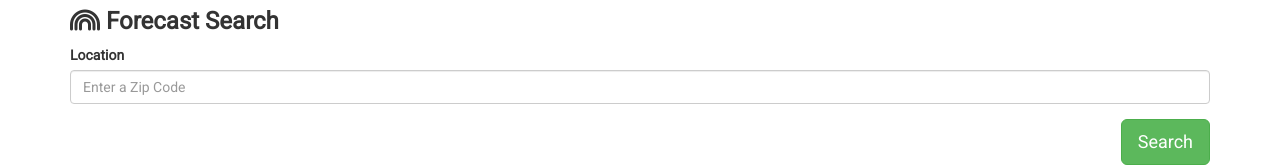
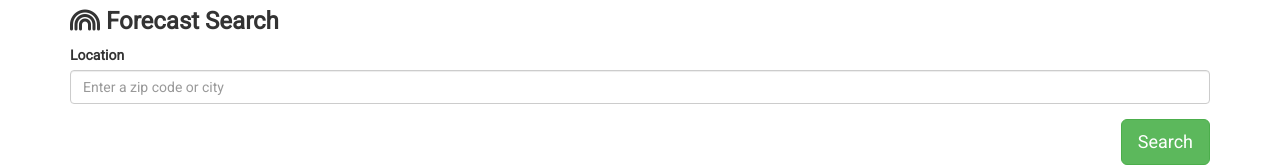
Before and after one commit to thaining7/React-Weather-App, a React (Create React App) app in the folder client/: page / in a window 1280 px wide. Shown: the part 290-457 px from the top of the page. Built offline with nearby package versions, Linux system fonts and the light colour scheme; some icons are missing.

Commit message:
updated form component

```diff
--- a/client/src/components/Form/index.js
+++ b/client/src/components/Form/index.js
@@ -12,7 +12,7 @@ function Form ({ query, handleInputChange, handleFormSubmit }) {
           id='Title'
           type='text'
           value={query}
-          placeholder='Enter a Zip Code'
+          placeholder='Enter a zip code or city'
           name='query'
           onChange={handleInputChange}
           required
```
